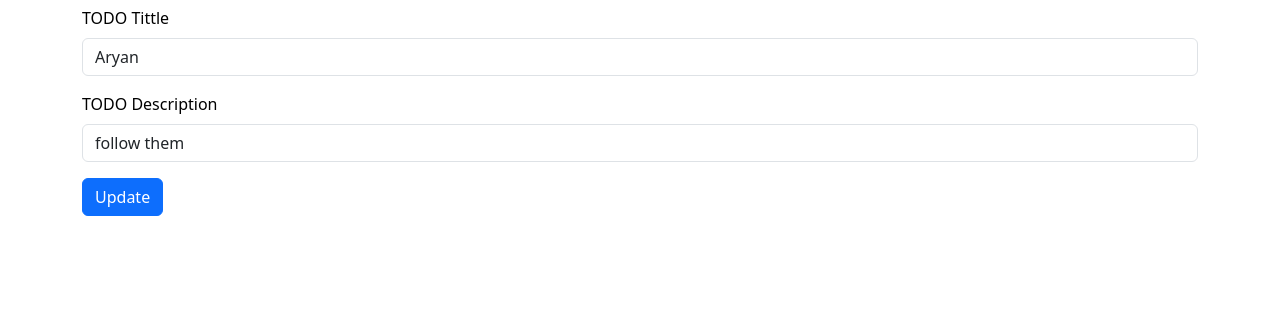
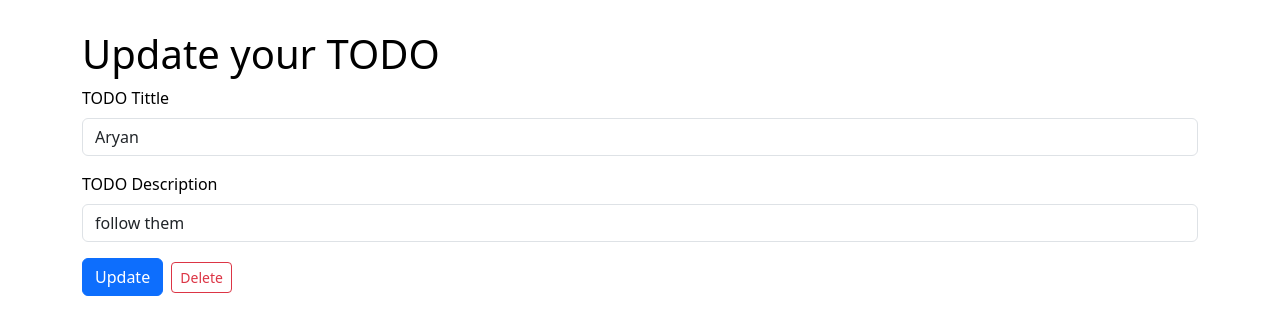
Before and after one commit to AryanKumarOfficial/FLASK, a Flask app: page /update/1 in a window 1280 px wide. Shown: the part 66-401 px from the top of the page. Run offline with Flask 3, Linux system fonts and the light colour scheme; data comes from the database, SQL or seed files in the repository.

Commit message:
midified further app

```diff
--- a/app.py
+++ b/app.py
@@ -78,5 +78,4 @@
 
 
 if __name__ == "__main__":
-    # db.create_all()
     app.run(debug=True, port=8000)
--- a/static/css/style.css
+++ b/static/css/style.css
@@ -11,7 +11,9 @@
   --card-bg-color: rgb(19, 70, 110);
   --input-field-bg: rgb(19, 72, 110);
 }
-
+html {
+  scroll-behavior: smooth;
+}
 body {
   background-color: var(--color-bg);
   color: var(--color-fg);
@@ -30,7 +32,8 @@
 }
 .TODO-first,
 .table-main,
-.deleteall {
+.deleteall,
+.update-box {
   top: 80px;
   position: relative;
 }
--- a/templates/base.html
+++ b/templates/base.html
@@ -11,12 +11,13 @@
     <link href="https://cdn.jsdelivr.net/npm/bootstrap@5.3.0-alpha1/dist/css/bootstrap.min.css" rel="stylesheet"
         integrity="sha384-GLhlTQ8iRABdZLl6O3oVMWSktQOp6b7In1Zl3/Jr59b6EGGoI1aFkw7cmDA6j6gD" crossorigin="anonymous">
     <link rel="stylesheet" href="{{ url_for('static', filename='css/style.css') }}">
-    <script src="{{ url_for('static', filename='js/test.js') }}" defer></script>
     <style>
         a {
             text-decoration: none;
         }
-    </style>
+        </style>
+<link rel="shortcut icon" href="favicon.ico" type="image/x-icon">
+        <script src="{{ url_for('static', filename='js/test.js') }}" defer></script>
 </head>
 
 <body>
--- a/templates/update.html
+++ b/templates/update.html
@@ -5,7 +5,7 @@
 {% block body %}
 <!-- ADD To Do starts -->
 
-<div class="container my-3">
+<div class="container update-box my-3">
     <h1>Update your TODO</h1>
     <form action="/update/{{todo.SNo}}" method="POST">
         <div class="mb-3">
@@ -18,6 +18,11 @@
             <input type="text" class="form-control" id="desc" name="desc" value="{{todo.desc}}">
         </div>
         <button type="submit" class="btn btn-primary">Update</button>
+        <a href="/delete/{{todo.SNo}}">
+            <button type="button" class="btn btn-outline-danger btn-sm mx-1">
+                Delete
+            </button>
+        </a>
     </form>
 </div>
 <!-- ADD To Do Ends -->
```
Also changed, not shown: 2 other files.
